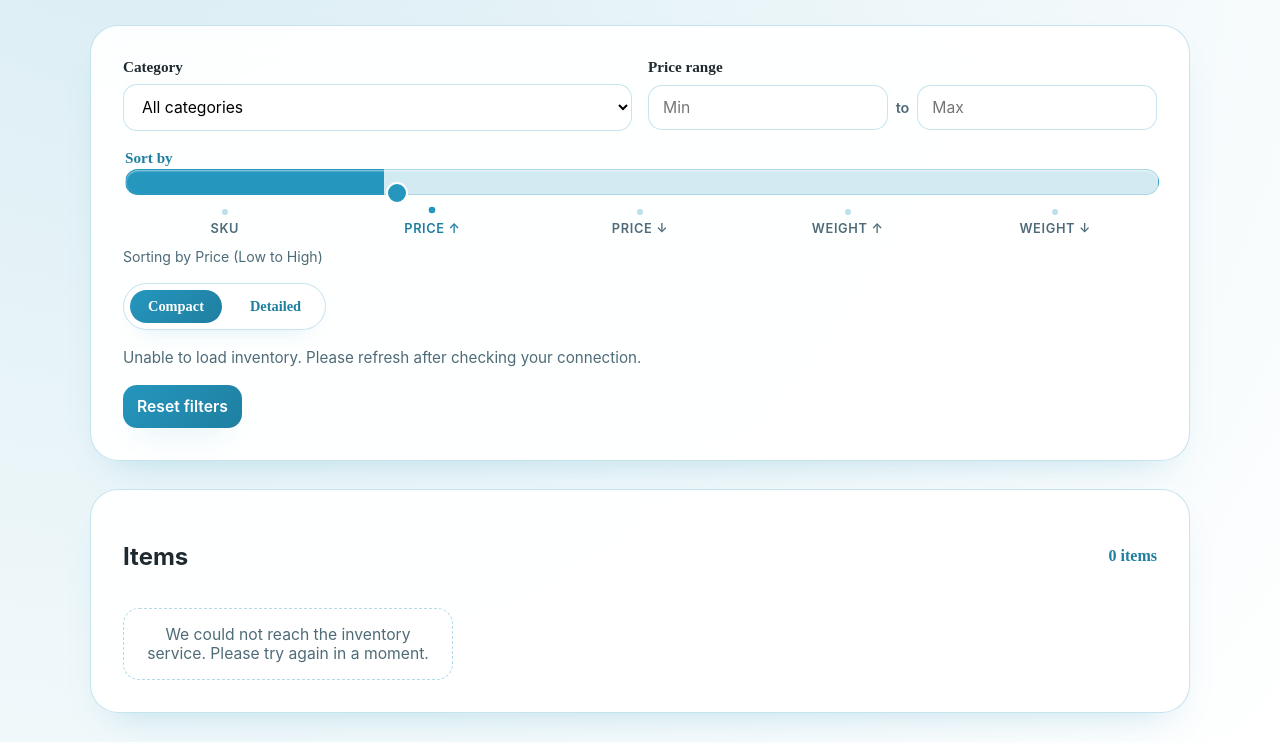
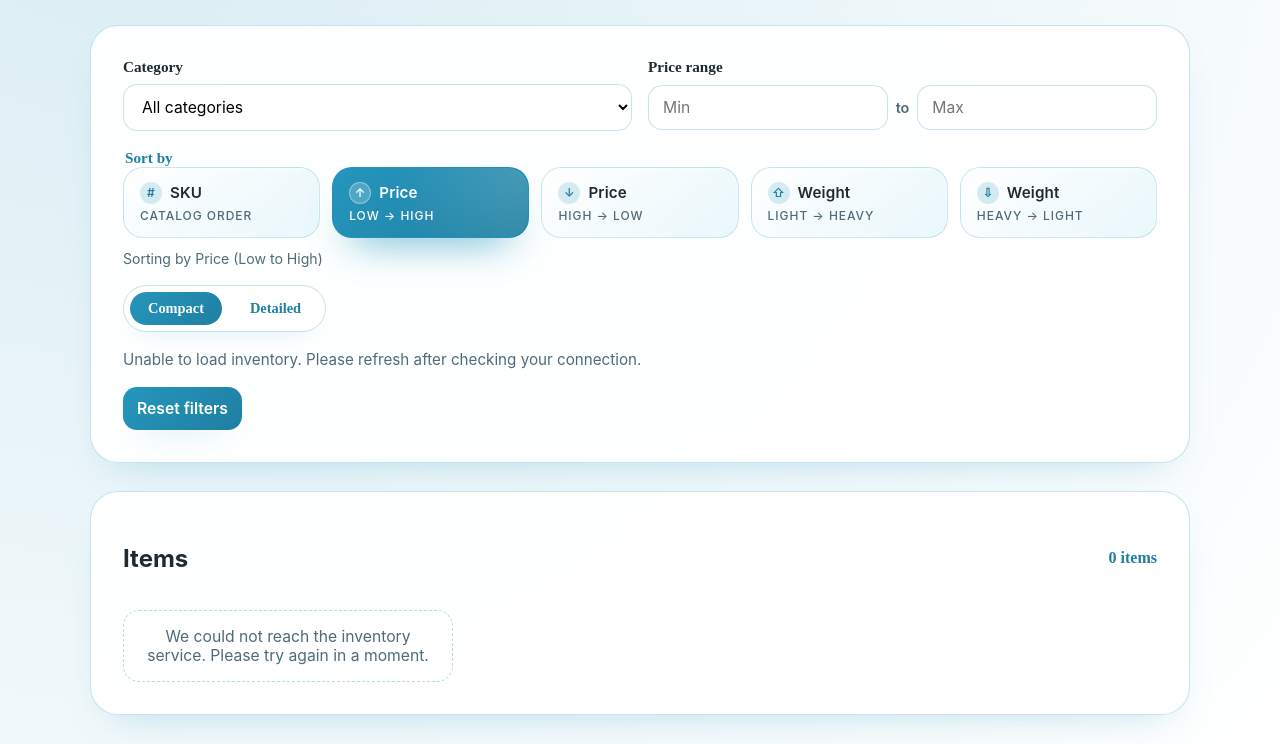
Before and after one commit to jouni12787/veridian-jewellery-test-website-new-updated-, a plain HTML site: page app/items.html in a window 1280 px wide. Shown: the part 186-930 px from the top of the page. Drawn offline with Linux system fonts and the light colour scheme; no server answers; sample sign-in values are in the browser's storage.

Commit message:
Redesign inventory sort control

```diff
--- a/app/items.html
+++ b/app/items.html
@@ -208,116 +208,106 @@
       color: var(--accent-dark);
     }
 
-    .sort-slider {
+    .sort-chips {
       display: grid;
       gap: 12px;
-    }
-
-    .sort-slider input[type="range"] {
-      --progress: 25%;
-      -webkit-appearance: none;
-      appearance: none;
-      width: 100%;
-      height: 6px;
-      border-radius: 999px;
-      background: linear-gradient(
-        90deg,
-        var(--accent) 0%,
-        var(--accent) var(--progress),
-        rgba(37, 150, 190, 0.2) var(--progress),
-        rgba(37, 150, 190, 0.2) 100%
-      );
-      box-shadow: inset 0 1px 2px rgba(255, 255, 255, 0.6);
+      grid-template-columns: repeat(auto-fit, minmax(150px, 1fr));
+    }
+
+    .sort-chip {
+      position: relative;
+      display: flex;
+      flex-direction: column;
+      align-items: flex-start;
+      gap: 4px;
+      padding: 14px 16px;
+      border-radius: 20px;
+      border: 1px solid rgba(37, 150, 190, 0.22);
+      background: linear-gradient(140deg, rgba(255, 255, 255, 0.92) 0%, rgba(230, 246, 251, 0.9) 100%);
+      color: var(--muted);
+      font-weight: 500;
+      letter-spacing: 0.01em;
+      transition: transform 0.25s ease, box-shadow 0.25s ease, border-color 0.25s ease, background 0.25s ease;
       cursor: pointer;
-    }
-
-    .sort-slider input[type="range"]:focus-visible {
-      outline: none;
-      box-shadow: 0 0 0 3px rgba(37, 150, 190, 0.35);
-    }
-
-    .sort-slider input[type="range"]::-webkit-slider-runnable-track {
-      height: 6px;
-      border-radius: 999px;
-      background: transparent;
-    }
-
-    .sort-slider input[type="range"]::-webkit-slider-thumb {
-      -webkit-appearance: none;
-      appearance: none;
+      box-shadow: inset 0 0 0 1px rgba(255, 255, 255, 0.45);
+    }
+
+    .sort-chip::after {
+      content: '';
+      position: absolute;
+      inset: 0;
+      border-radius: inherit;
+      background: radial-gradient(circle at 0% 0%, rgba(37, 150, 190, 0.18), transparent 60%);
+      opacity: 0;
+      transition: opacity 0.3s ease;
+      pointer-events: none;
+    }
+
+    .sort-chip:hover {
+      transform: translateY(-2px);
+      border-color: rgba(37, 150, 190, 0.38);
+      box-shadow: 0 18px 32px -24px rgba(37, 150, 190, 0.55);
+    }
+
+    .sort-chip:hover::after {
+      opacity: 1;
+    }
+
+    .sort-chip:focus-visible {
+      outline: 3px solid rgba(37, 150, 190, 0.38);
+      outline-offset: 3px;
+    }
+
+    .sort-chip__title {
+      font-size: 0.95rem;
+      font-weight: 600;
+      color: var(--text);
+      display: inline-flex;
+      align-items: center;
+      gap: 8px;
+    }
+
+    .sort-chip__badge {
+      display: inline-flex;
+      align-items: center;
+      justify-content: center;
       width: 22px;
       height: 22px;
       border-radius: 50%;
-      background: var(--accent);
-      border: 2px solid #fff;
-      box-shadow: 0 10px 25px -12px rgba(37, 150, 190, 0.8);
-      margin-top: -8px;
-      transition: transform 0.2s ease;
-    }
-
-    .sort-slider input[type="range"]:active::-webkit-slider-thumb {
-      transform: scale(1.05);
-    }
-
-    .sort-slider input[type="range"]::-moz-range-track {
-      height: 6px;
-      border-radius: 999px;
-      background: transparent;
-    }
-
-    .sort-slider input[type="range"]::-moz-range-thumb {
-      width: 22px;
-      height: 22px;
-      border-radius: 50%;
-      background: var(--accent);
-      border: 2px solid #fff;
-      box-shadow: 0 10px 25px -12px rgba(37, 150, 190, 0.8);
-      transition: transform 0.2s ease;
-    }
-
-    .sort-slider input[type="range"]:active::-moz-range-thumb {
-      transform: scale(1.05);
-    }
-
-    .sort-slider__labels {
-      display: flex;
-      justify-content: space-between;
-      gap: 4px;
-      font-size: 0.8rem;
+      background: rgba(37, 150, 190, 0.18);
+      color: var(--accent-dark);
+      font-size: 0.75rem;
+      font-weight: 600;
+    }
+
+    .sort-chip__subtitle {
+      font-size: 0.75rem;
+      color: var(--muted);
       text-transform: uppercase;
-      letter-spacing: 0.05em;
-    }
-
-    .sort-slider__labels span {
-      flex: 1;
-      text-align: center;
-      position: relative;
-      padding-top: 12px;
-      color: var(--muted);
-      font-weight: 600;
-      transition: color 0.2s ease;
-    }
-
-    .sort-slider__labels span::after {
-      content: '';
-      position: absolute;
-      top: 0;
-      left: 50%;
-      transform: translate(-50%, 0);
-      width: 6px;
-      height: 6px;
-      border-radius: 50%;
-      background: rgba(37, 150, 190, 0.3);
-      transition: transform 0.2s ease, background 0.2s ease;
-    }
-
-    .sort-slider__labels span.is-active {
-      color: var(--accent-dark);
-    }
-
-    .sort-slider__labels span.is-active::after {
-      transform: translate(-50%, -2px) scale(1.1);
-      background: var(--accent);
+      letter-spacing: 0.08em;
+    }
+
+    .sort-chip.is-active {
+      background: linear-gradient(135deg, var(--accent), var(--accent-dark));
+      border-color: rgba(37, 150, 190, 0.6);
+      box-shadow: 0 22px 40px -20px rgba(37, 150, 190, 0.75);
+      color: #fff;
+    }
+
+    .sort-chip.is-active::after {
+      opacity: 0.5;
+      background: radial-gradient(circle at 100% 0%, rgba(255, 255, 255, 0.35), transparent 65%);
+    }
+
+    .sort-chip.is-active .sort-chip__title,
+    .sort-chip.is-active .sort-chip__subtitle {
+      color: #fff;
+    }
+
+    .sort-chip.is-active .sort-chip__badge {
+      background: rgba(255, 255, 255, 0.2);
+      color: #fff;
+      box-shadow: inset 0 0 0 1px rgba(255, 255, 255, 0.35);
     }
 
     .sort-options__current {
@@ -832,35 +822,95 @@
       </div>
       <fieldset class="sort-options">
         <legend>Sort by</legend>
-        <div class="sort-slider">
-          <input
-            type="range"
-            id="sortBySlider"
-            name="sortBy"
-            min="0"
-            max="4"
-            step="1"
-            value="1"
-            list="sortOptionsList"
-            aria-label="Sort inventory by"
-            aria-describedby="sortSelection"
+        <div
+          class="sort-chips"
+          data-sort-group
+          role="radiogroup"
+          aria-label="Sort inventory by"
+          aria-describedby="sortSelection"
+        >
+          <button
+            type="button"
+            class="sort-chip"
+            data-sort-button
+            data-sort-index="0"
+            id="sortOptionSku"
+            role="radio"
+            aria-checked="false"
+            tabindex="-1"
           >
-          <div class="sort-slider__labels" aria-hidden="true">
-            <span data-sort-index="0">SKU</span>
-            <span data-sort-index="1">Price ↑</span>
-            <span data-sort-index="2">Price ↓</span>
-            <span data-sort-index="3">Weight ↑</span>
-            <span data-sort-index="4">Weight ↓</span>
-          </div>
+            <span class="sort-chip__title">
+              <span class="sort-chip__badge" aria-hidden="true">#</span>
+              SKU
+            </span>
+            <span class="sort-chip__subtitle">Catalog order</span>
+          </button>
+          <button
+            type="button"
+            class="sort-chip is-active"
+            data-sort-button
+            data-sort-index="1"
+            id="sortOptionPriceAsc"
+            role="radio"
+            aria-checked="true"
+            tabindex="0"
+          >
+            <span class="sort-chip__title">
+              <span class="sort-chip__badge" aria-hidden="true">↑</span>
+              Price
+            </span>
+            <span class="sort-chip__subtitle">Low → High</span>
+          </button>
+          <button
+            type="button"
+            class="sort-chip"
+            data-sort-button
+            data-sort-index="2"
+            id="sortOptionPriceDesc"
+            role="radio"
+            aria-checked="false"
+            tabindex="-1"
+          >
+            <span class="sort-chip__title">
+              <span class="sort-chip__badge" aria-hidden="true">↓</span>
+              Price
+            </span>
+            <span class="sort-chip__subtitle">High → Low</span>
+          </button>
+          <button
+            type="button"
+            class="sort-chip"
+            data-sort-button
+            data-sort-index="3"
+            id="sortOptionWeightAsc"
+            role="radio"
+            aria-checked="false"
+            tabindex="-1"
+          >
+            <span class="sort-chip__title">
+              <span class="sort-chip__badge" aria-hidden="true">⇧</span>
+              Weight
+            </span>
+            <span class="sort-chip__subtitle">Light → Heavy</span>
+          </button>
+          <button
+            type="button"
+            class="sort-chip"
+            data-sort-button
+            data-sort-index="4"
+            id="sortOptionWeightDesc"
+            role="radio"
+            aria-checked="false"
+            tabindex="-1"
+          >
+            <span class="sort-chip__title">
+              <span class="sort-chip__badge" aria-hidden="true">⇩</span>
+              Weight
+            </span>
+            <span class="sort-chip__subtitle">Heavy → Light</span>
+          </button>
         </div>
         <p class="sort-options__current" id="sortSelection" aria-live="polite">Sorting by Price (Low to High)</p>
-        <datalist id="sortOptionsList">
-          <option value="0" label="SKU"></option>
-          <option value="1" label="Price ↑"></option>
-          <option value="2" label="Price ↓"></option>
-          <option value="3" label="Weight ↑"></option>
-          <option value="4" label="Weight ↓"></option>
-        </datalist>
       </fieldset>
       <div class="view-toggle" role="radiogroup" aria-label="Display mode">
         <label class="toggle-pill">
@@ -918,9 +968,9 @@
       const priceMaxInput = document.getElementById('priceMax');
       const resetFiltersBtn = document.getElementById('resetFilters');
       const viewModeInputs = document.querySelectorAll('input[name="viewMode"]');
-      const sortSlider = document.getElementById('sortBySlider');
+      const sortGroup = document.querySelector('[data-sort-group]');
+      const sortButtons = Array.from(document.querySelectorAll('[data-sort-button]'));
       const sortSelection = document.getElementById('sortSelection');
-      const sortLabelNodes = document.querySelectorAll('[data-sort-index]');
       const itemsGrid = document.getElementById('itemsGrid');
       const resultsCount = document.getElementById('resultsCount');
       const itemsStatus = document.getElementById('itemsStatus');
@@ -1440,18 +1490,23 @@
 
       function updateSortDisplay(index) {
         const option = SORT_OPTIONS[index] ?? SORT_OPTIONS[RESOLVED_DEFAULT_SORT_INDEX] ?? SORT_OPTIONS[0];
-        if (sortSlider) {
-          const steps = Math.max(SORT_OPTIONS.length - 1, 1);
-          const progress = (index / steps) * 100;
-          sortSlider.style.setProperty('--progress', `${progress}%`);
-          sortSlider.setAttribute('aria-valuetext', option.announcement);
-        }
         if (sortSelection) {
           sortSelection.textContent = `Sorting by ${option.label}`;
         }
-        sortLabelNodes.forEach((node) => {
-          const nodeIndex = Number.parseInt(node.getAttribute('data-sort-index'), 10);
-          node.classList.toggle('is-active', nodeIndex === index);
+        if (sortGroup) {
+          sortGroup.setAttribute('data-active-index', String(index));
+        }
+        sortButtons.forEach((button) => {
+          const buttonIndex = Number.parseInt(button.getAttribute('data-sort-index'), 10);
+          const isActive = buttonIndex === index;
+          button.classList.toggle('is-active', isActive);
+          button.setAttribute('aria-checked', isActive ? 'true' : 'false');
+          button.tabIndex = isActive ? 0 : -1;
+          if (isActive && sortGroup) {
+            const buttonId = button.id || '';
+            sortGroup.setAttribute('aria-activedescendant', buttonId);
+            sortGroup.setAttribute('data-active-label', option.shortLabel || option.label);
+          }
         });
       }
 
@@ -1459,9 +1514,6 @@
         const resolvedIndex = clampSortIndex(index);
         const option = SORT_OPTIONS[resolvedIndex] ?? SORT_OPTIONS[RESOLVED_DEFAULT_SORT_INDEX] ?? SORT_OPTIONS[0];
         state.sortBy = option.value;
-        if (sortSlider) {
-          sortSlider.value = String(resolvedIndex);
-        }
         updateSortDisplay(resolvedIndex);
         if (trigger) {
           sortFiltered();
@@ -1775,19 +1827,51 @@
             }
           });
         });
-        if (sortSlider) {
-          const handleSortInput = () => {
-            setSortByIndex(sortSlider.value);
-          };
-          sortSlider.addEventListener('input', handleSortInput);
-          sortSlider.addEventListener('change', handleSortInput);
+        if (sortButtons.length) {
+          const findButtonByIndex = (targetIndex) =>
+            sortButtons.find((button) => Number.parseInt(button.getAttribute('data-sort-index'), 10) === targetIndex);
+
+          sortButtons.forEach((button) => {
+            button.addEventListener('click', () => {
+              setSortByIndex(button.getAttribute('data-sort-index'));
+            });
+
+            button.addEventListener('keydown', (event) => {
+              const key = event.key;
+              const currentIndex = clampSortIndex(button.getAttribute('data-sort-index'));
+              let nextIndex = null;
+
+              if (key === 'ArrowRight' || key === 'ArrowDown') {
+                nextIndex = (currentIndex + 1) % SORT_OPTIONS.length;
+              } else if (key === 'ArrowLeft' || key === 'ArrowUp') {
+                nextIndex = (currentIndex - 1 + SORT_OPTIONS.length) % SORT_OPTIONS.length;
+              } else if (key === 'Home') {
+                nextIndex = 0;
+              } else if (key === 'End') {
+                nextIndex = SORT_OPTIONS.length - 1;
+              }
+
+              if (nextIndex !== null) {
+                event.preventDefault();
+                setSortByIndex(nextIndex);
+                const targetButton = findButtonByIndex(nextIndex);
+                if (targetButton) {
+                  window.requestAnimationFrame(() => {
+                    targetButton.focus();
+                  });
+                }
+              }
+            });
+          });
         }
       }
 
       async function initialize() {
         attachListeners();
-        if (sortSlider) {
-          setSortByIndex(sortSlider.value, { trigger: false });
+        if (sortButtons.length) {
+          const activeButton = sortButtons.find((button) => button.classList.contains('is-active'));
+          const startingIndex = activeButton?.getAttribute('data-sort-index') ?? RESOLVED_DEFAULT_SORT_INDEX;
+          setSortByIndex(startingIndex, { trigger: false });
         } else {
           setSortByIndex(RESOLVED_DEFAULT_SORT_INDEX, { trigger: false });
         }
```
